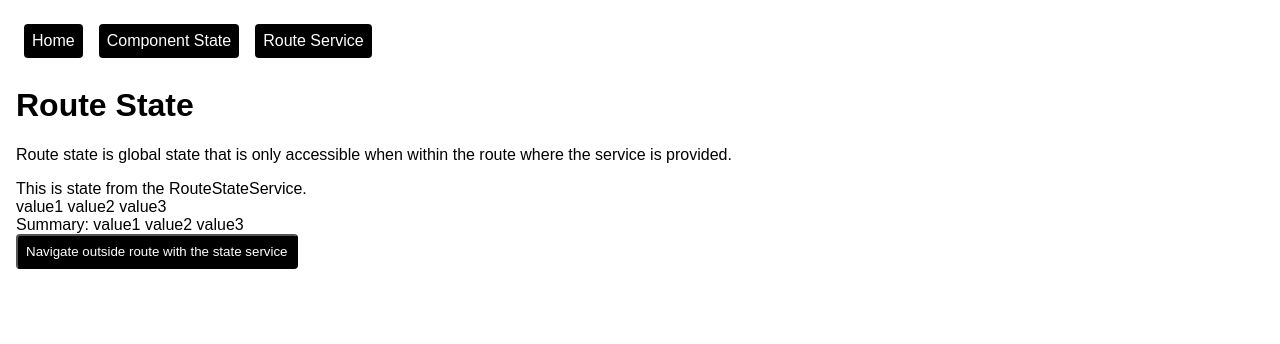
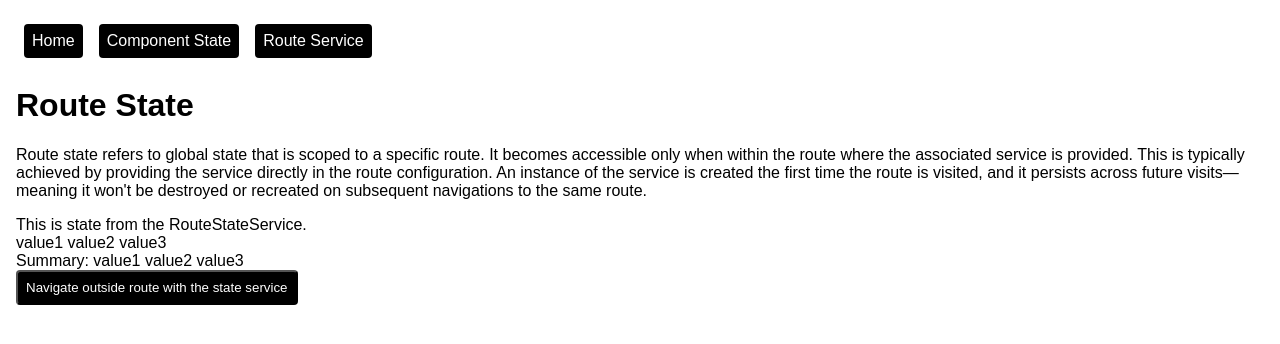
Before and after one commit to CSVerbeek/angular-state-management, an Angular app: page /route-service in a window 1280 px wide. Shown: the top 344 px of the page. Built offline with nearby package versions, Linux system fonts and the light colour scheme.

Commit message:
route service lifetime

```diff
--- a/src/app/route-service/route-service.component.html
+++ b/src/app/route-service/route-service.component.html
@@ -1,7 +1,10 @@
 <div class="page">
   <h1 class="page__title">Route State</h1>
   <p class="page__introduction">
-    Route state is global state that is only accessible when within the route where the service is provided.
+    Route state refers to global state that is scoped to a specific route. It becomes accessible only when within the
+    route where the associated service is provided. This is typically achieved by providing the service directly in the
+    route configuration. An instance of the service is created the first time the route is visited, and it persists
+    across future visits—meaning it won't be destroyed or recreated on subsequent navigations to the same route.
   </p>
   <div class="page__example">
     This is state from the RouteStateService.
--- a/src/app/route-service/services/route-state.service.ts
+++ b/src/app/route-service/services/route-state.service.ts
@@ -1,8 +1,8 @@
-import { computed, Injectable, signal } from '@angular/core';
+import { computed, Injectable, OnDestroy, signal } from '@angular/core';
 import { RouteState } from '../types/route-state';
 
 @Injectable()
-export class RouteStateService {
+export class RouteStateService implements OnDestroy {
   private readonly normalizedRouteState = signal<RouteState>({
     prop1: 'value1',
     prop2: 'value2',
@@ -17,5 +17,12 @@ export class RouteStateService {
     };
   });
 
-  constructor() {}
+  constructor() {
+    console.info('RouteStateService is created');
+  }
+
+  ngOnDestroy(): void {
+    // Once instantiated it will not get destroyed
+    console.info('RouteStateService instance is destroyed');
+  }
 }
```
